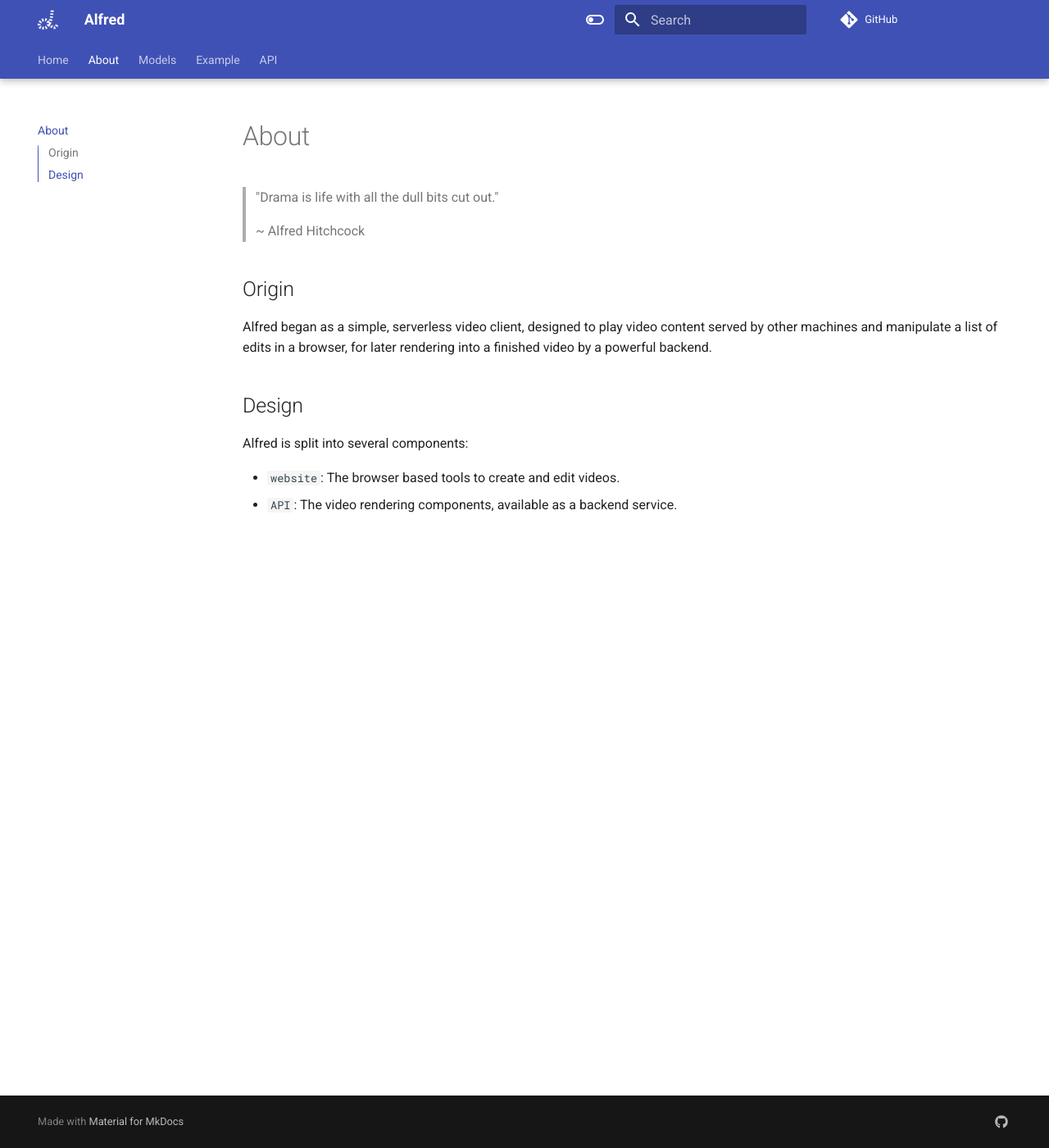
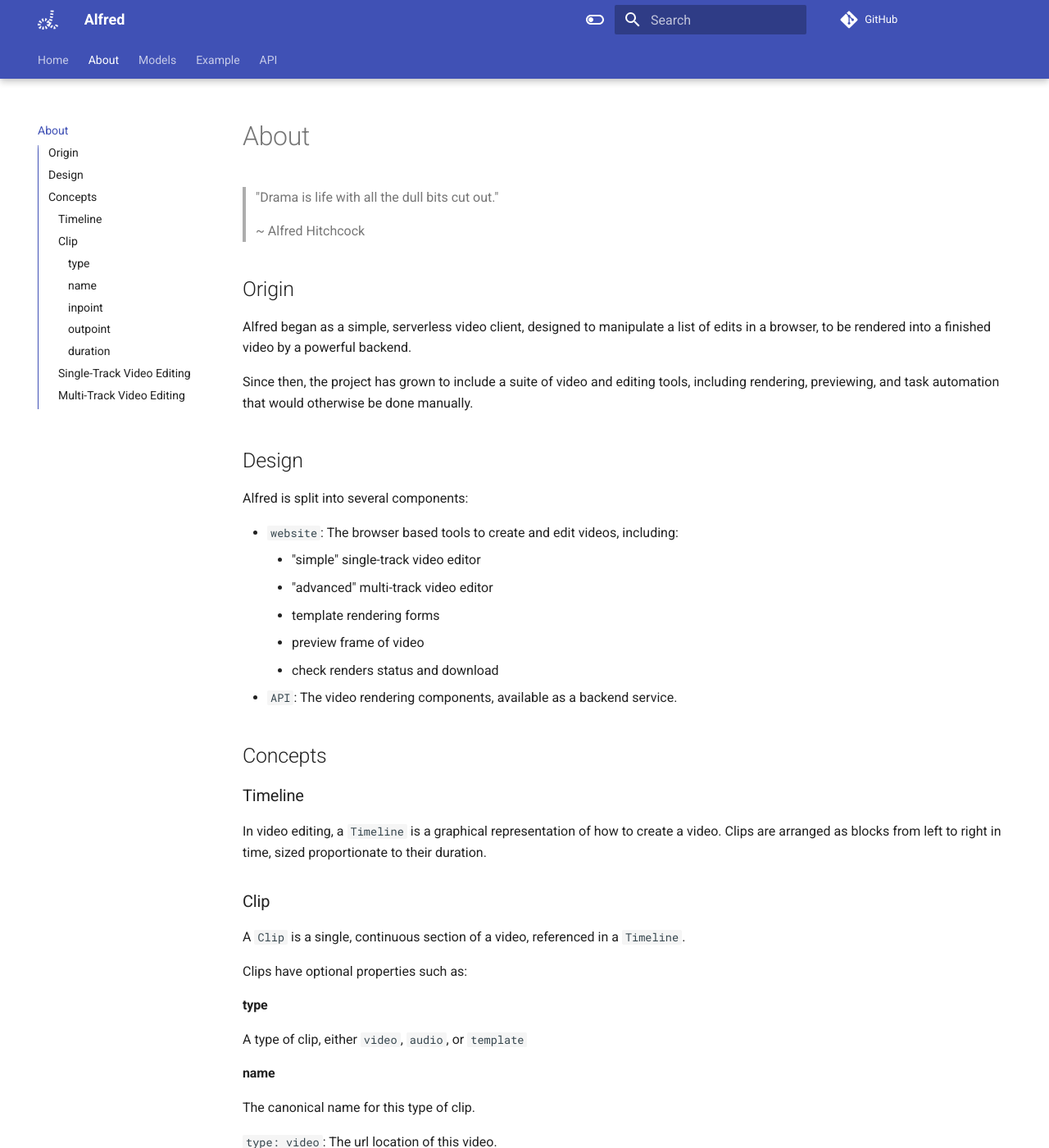
Before and after one commit to quaternionmedia/alfred, an MkDocs documentation site: the page built from docs/about.md, in a window 1280 px wide and 1400 px high. Shown: the whole window at 82% size. Built offline with MkDocs 1.6.1 and Material for MkDocs 9.7.7, drawn with Linux system fonts in a browser that asks for light colours; comment, search, counter and statistics services are not loaded; some of the changed text lies outside the part shown.

Commit message:
added Concepts section to define video terms

```diff
--- a/docs/about.md
+++ b/docs/about.md
@@ -4,12 +4,59 @@
 > ~ Alfred Hitchcock
 
 ## Origin
-Alfred began as a simple, serverless video client, designed to play video content served by other machines and manipulate a list of edits in a browser, for later rendering into a finished video by a powerful backend.
+Alfred began as a simple, serverless video client, designed to manipulate a list of edits in a browser, to be rendered into a finished video by a powerful backend.
 
+Since then, the project has grown to include a suite of video and editing tools, including rendering, previewing, and task automation that would otherwise be done manually.
 
 ## Design
 
 Alfred is split into several components:
 
-- `website`: The browser based tools to create and edit videos.
+- `website`: The browser based tools to create and edit videos, including:
+    - "simple" single-track video editor
+    - "advanced" multi-track video editor
+    - template rendering forms
+    - preview frame of video
+    - check renders status and download
 - `API`: The video rendering components, available as a backend service.
+
+## Concepts
+### Timeline
+In video editing, a `Timeline` is a graphical representation of how to create a video. Clips are arranged as blocks from left to right in time, sized proportionate to their duration.
+
+### Clip
+A `Clip` is a single, continuous section of a video, referenced in a `Timeline`.
+
+Clips have optional properties such as:
+
+#### type
+A type of clip, either `video`, `audio`, or `template`
+
+#### name
+The canonical name for this type of clip.
+
+`type: video`: The url location of this video.
+
+`type: audio`: The url location of this audio.
+
+`type: template`: The name of the template to render
+
+#### inpoint
+The start point for playing this video, in seconds.
+
+#### outpoint
+The end point for playing this video, in seconds.
+
+#### duration
+The length in seconds to play this video.
+
+
+### Single-Track Video Editing
+A `Timeline` where only one clip can be played at a time.
+
+This is represented as a List of clips, which can be rearranged in any order. Each clip will play until the `duration` is reached, or if not specified, the end of the video clip.
+
+### Multi-Track Video Editing
+A `Timeline` where multiple videos can play simultaneously. Necessary for layering videos.
+
+A Multi-Track Timeline is also represented as a List of clips, but each video is rendered on a different "track", allowing multiple videos to be stacked on top of each other. When combined with transparencies, this allows for unlimited compositing opportunities for new videos.
```
